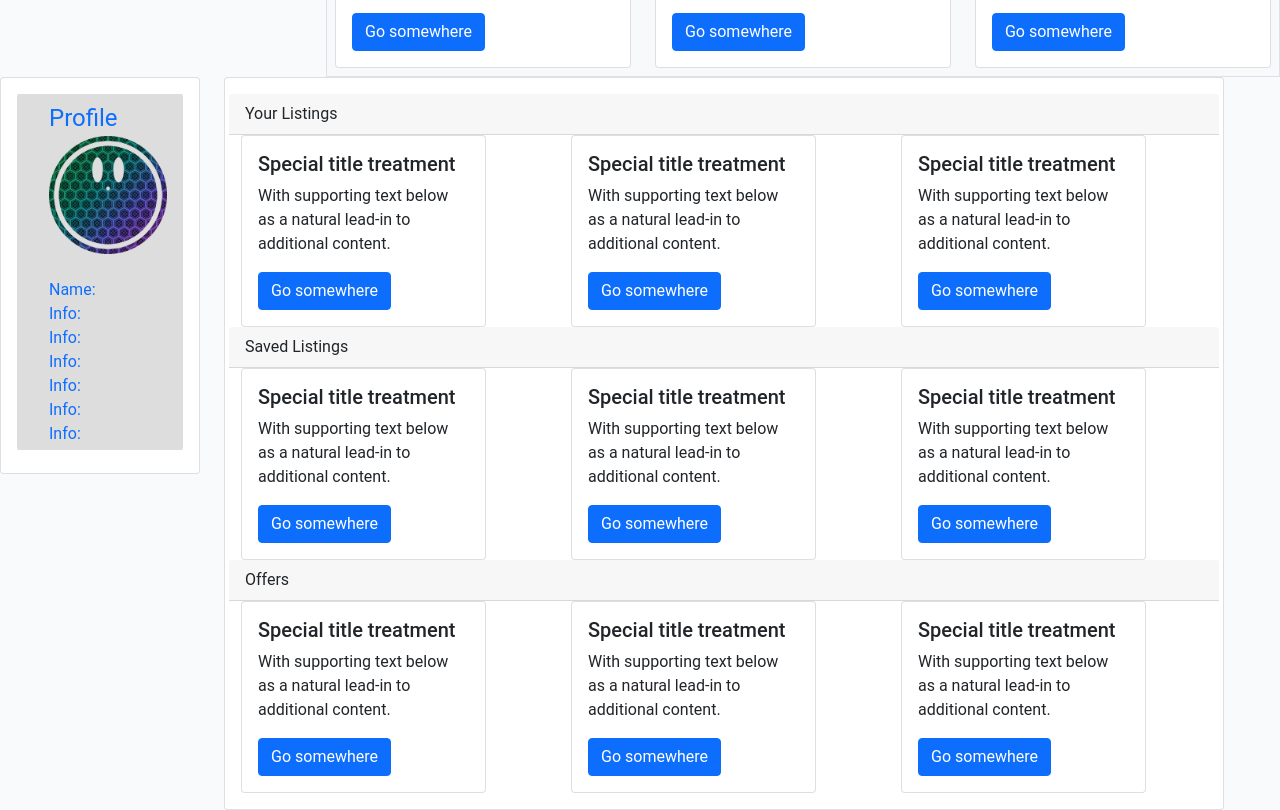
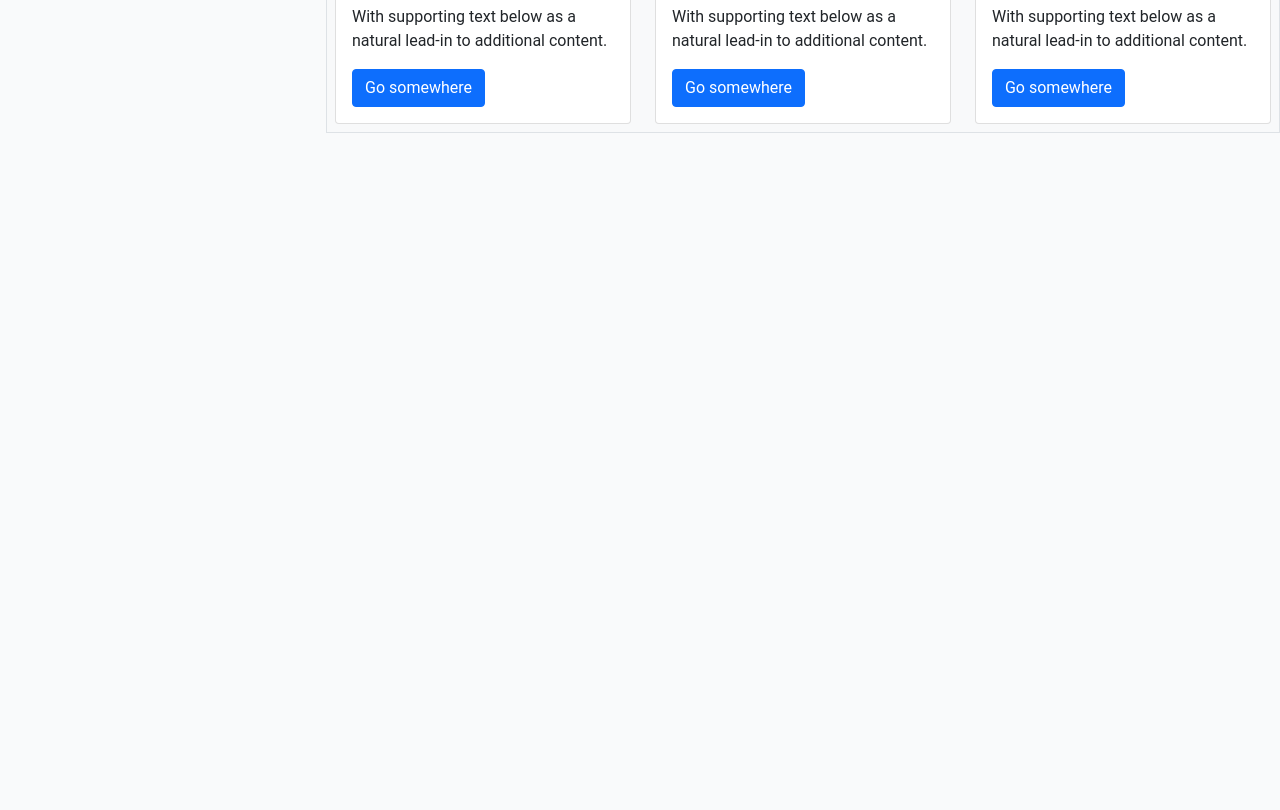
Before and after one commit to alexfishy12/carCraigslist, a plain HTML site: page profile.html in a window 1280 px wide. Shown: the part 793-1603 px from the top of the page. After the commit the page ends 926 px from the top, so only its background shows below. Drawn offline with nearby package versions, Linux system fonts and the light colour scheme; a script that the page names is missing.

Commit message:
Modified Profile html, added create user and login javascript functions

```diff
--- a/profile.html
+++ b/profile.html
@@ -98,6 +98,26 @@
 
 </head>
 <body>
+  <div class="navbar navbar-expand-lg navbar-Light bg-white flex-column flex-md-row px-3">
+    <a href="#" class="navbar-brand">LOGO HERE</a>
+    <ul class="navbar-nav me-auto">
+        <li class="nav-item">
+            <a class ="nav-link active" href="#">Home</a>
+      </li>
+      <li>
+            <a class ="nav-link" href="#">Profile</a>
+        </li>
+        <li>
+            <a class ="nav-link" href="#">List Car</a>
+        </li>
+    </ul>
+    <button type="button" class="btn btn-white" data-bs-toggle="modal" data-bs-target="SignUpModal">
+        Sign Up
+    </button>
+    <button type="button" class="btn btn-white" data-bs-toggle="modal" data-bs-target="#test">
+        Log In
+    </button>
+  </div>
     <div id="carList"></div>
 
 
@@ -223,129 +243,5 @@
     </div>
     </div>
   </div>
-
-<div class="row" style="width: 35%;">
-    <div class="col">
-      <div class="card" style="width: 100%;">
-        <div class="card-body">
-            <div class="sidenav">
-                <header>Profile</header>
-                <img src="hexTermina copy.png"><br>
-                Name: <br>
-                Info: <br>
-                Info: <br>
-                Info: <br>
-                Info: <br>
-                Info: <br>
-                Info: <br>
-              </div>
-        </div>
-      </div>
-    </div>
-    <div class="col">
-      <div class="card" style="width: 500%;">
-        <div class="card-body">
-            <div class="row" style="float: left;">
-                <div class="card-header">
-                    Your Listings
-                  </div>
-                <div class="col">
-                    <div class="card" style="width: 80%;">
-                    <div class="card-body">
-                      <h5 class="card-title">Special title treatment</h5>
-                      <p class="card-text">With supporting text below as a natural lead-in to additional content.</p>
-                      <a href="#" class="btn btn-primary">Go somewhere</a>
-                    </div>
-                  </div>
-                </div>
-                <div class="col">
-                    <div class="card" style="width: 80%;">
-                    <div class="card-body">
-                      <h5 class="card-title">Special title treatment</h5>
-                      <p class="card-text">With supporting text below as a natural lead-in to additional content.</p>
-                      <a href="#" class="btn btn-primary">Go somewhere</a>
-                    </div>
-                  </div>
-                </div>
-                <div class="col">
-                    <div class="card" style="width: 80%;">
-                    <div class="card-body">
-                      <h5 class="card-title">Special title treatment</h5>
-                      <p class="card-text">With supporting text below as a natural lead-in to additional content.</p>
-                      <a href="#" class="btn btn-primary">Go somewhere</a>
-                    </div>
-                  </div>
-                </div>
-              </div>
-              <br><br><br><br><br><br>
-              <div class="row" style="float: left;">
-                <div class="card-header">
-                    Saved Listings
-                  </div>
-                <div class="col">
-                    <div class="card" style="width: 80%;">
-                    <div class="card-body">
-                      <h5 class="card-title">Special title treatment</h5>
-                      <p class="card-text">With supporting text below as a natural lead-in to additional content.</p>
-                      <a href="#" class="btn btn-primary">Go somewhere</a>
-                    </div>
-                  </div>
-                </div>
-                <div class="col">
-                    <div class="card" style="width: 80%;">
-                    <div class="card-body">
-                      <h5 class="card-title">Special title treatment</h5>
-                      <p class="card-text">With supporting text below as a natural lead-in to additional content.</p>
-                      <a href="#" class="btn btn-primary">Go somewhere</a>
-                    </div>
-                  </div>
-                </div>
-                <div class="col">
-                    <div class="card" style="width: 80%;">
-                    <div class="card-body">
-                      <h5 class="card-title">Special title treatment</h5>
-                      <p class="card-text">With supporting text below as a natural lead-in to additional content.</p>
-                      <a href="#" class="btn btn-primary">Go somewhere</a>
-                    </div>
-                  </div>
-                </div>
-              </div>
-              <br>
-              <div class="row" style="float: left;">
-                <div class="card-header">
-                    Offers
-                  </div>
-                <div class="col">
-                    <div class="card" style="width: 80%;">
-                    <div class="card-body">
-                      <h5 class="card-title">Special title treatment</h5>
-                      <p class="card-text">With supporting text below as a natural lead-in to additional content.</p>
-                      <a href="#" class="btn btn-primary">Go somewhere</a>
-                    </div>
-                  </div>
-                </div>
-                <div class="col">
-                    <div class="card" style="width: 80%;">
-                    <div class="card-body">
-                      <h5 class="card-title">Special title treatment</h5>
-                      <p class="card-text">With supporting text below as a natural lead-in to additional content.</p>
-                      <a href="#" class="btn btn-primary">Go somewhere</a>
-                    </div>
-                  </div>
-                </div>
-                <div class="col">
-                    <div class="card" style="width: 80%;">
-                    <div class="card-body">
-                      <h5 class="card-title">Special title treatment</h5>
-                      <p class="card-text">With supporting text below as a natural lead-in to additional content.</p>
-                      <a href="#" class="btn btn-primary">Go somewhere</a>
-                    </div>
-                  </div>
-                </div>
-              </div>
-        </div>
-      </div>
-    </div>
-  </div>
 </body>
 </html>
```
Also changed, not shown: login.html (deleted, +0 -28 lines).
